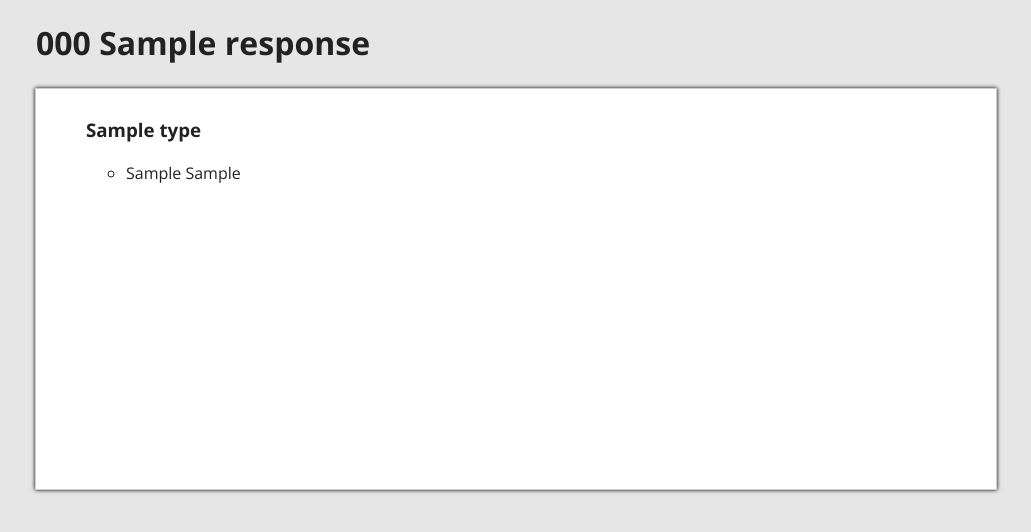
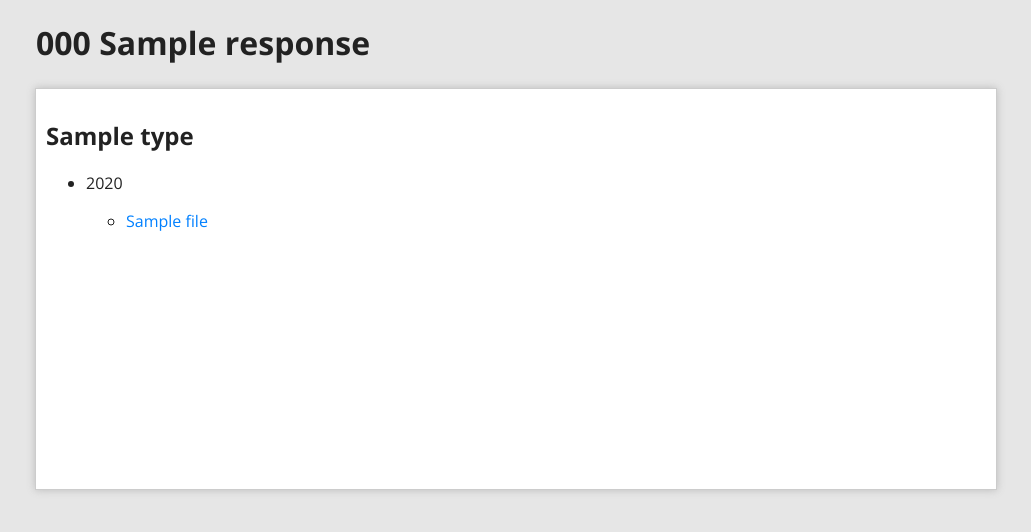
Before and after one commit to EngTurtle/Conga, a Django app: template templates/course.html in a window 1280 px wide. Shown: the part 118-650 px from the top of the page, without its empty margins (124-1155 px from the left). Run offline with Django 3.2, Linux system fonts and the light colour scheme; the template is opened without the code that fills it: most values are stand-ins (such as "Sample title", 1, 10 or a date in 2020); parts of the project's set-up code (start-up, migrations or seed data) failed here and were passed over; some libraries are stand-ins or nearby versions.

Commit message:
Have home template sort by year, updated readme

```diff
--- a/engsci_conga/views.py
+++ b/engsci_conga/views.py
@@ -1,9 +1,10 @@
 __author__ = 'Oliver'
 
 from django.shortcuts import render_to_response, get_object_or_404
+from django.http import HttpResponse
 from models import *
 
-#TODO def file_upload(request):
+#def file_upload(request):
 
 def home(request):
     """
@@ -31,7 +32,8 @@ def coursesview(request, course):
     c = get_object_or_404(Course, course_code=course.upper())
     del course
     files = Student_file.objects.filter(course=c)
-    files = [dict(name=f.name, type=f.file_type.type_name,
+    files = [dict(name=f.name, year=f.year,
+                  type=f.file_type.type_name,
                   type_weighting=f.file_type.type_weighting, url=f.note.url) for f in files]
     types = [dict(type_name=t.type_name, type_weighting=t.type_weighting) for t in File_type.objects.all()]
     response = {'course_name' : c.course_name,
--- a/static/css/style.css
+++ b/static/css/style.css
@@ -102,7 +127,7 @@ body {
 #content {
     min-height: 400px;
     border: 1px solid #ccc;
-    box-shadow: #000000 0 0 4px;
+    box-shadow: #bbb 0 0 8px;
     background: #fff;
 
 }
--- a/static/js/site.js
+++ b/static/js/site.js
@@ -2,10 +2,13 @@ $(document).ready(function() {
     $("#course-list").hide();
     $("#course-button a").toggle(function(e) {
         $("#course-list").slideDown("normal");
+        $("#course-button").addClass("selected");
         e.preventDefault();
     },
     function(e) {
         $("#course-list").slideUp("normal");
+        $("#course-button").removeClass("selected");
         e.preventDefault();
     })
+   // $("#filter").focus();
 });
--- a/templates/course.html
+++ b/templates/course.html
@@ -7,16 +7,26 @@
 {% block content %}
 
     <div class="squeeze">
+
+{% regroup response.files|dictsort:"type_weighting" by type as type_list%}
+
+        {% for type in type_list %}
+        <h2 id="esc-courses-year-{{year.grouper}}">{{ type.grouper }}</h2>
         <ul>
-            {%for type in response.files_by_type %}
-            <h3>{{type}}</h3>
-            <ul>
-                {% for file in type %}
-                    <li>{{file.1}} {{file.2}}</li>
-                {% endfor %}
-            </ul>
+{% regroup type.list|dictsort:"year" by year as file_list %}
+            {%for year in file_list %}
+            <li> {{year.grouper}}
+                <ul>
+                    {%for file in year.list %}
+                        <li><a href="{{file.url}}">{{file.name}}</a></li>
+                    {%endfor%}
+                </ul>
+
+            </li>
             {%endfor%}
         </ul>
+        </li>
+        {% endfor %}
 
     </div>
 {% endblock content %}
```
Also changed, not shown: other parts of static/css/style.css (+28 -3 lines), templates/home.html (+5 -2 lines).
